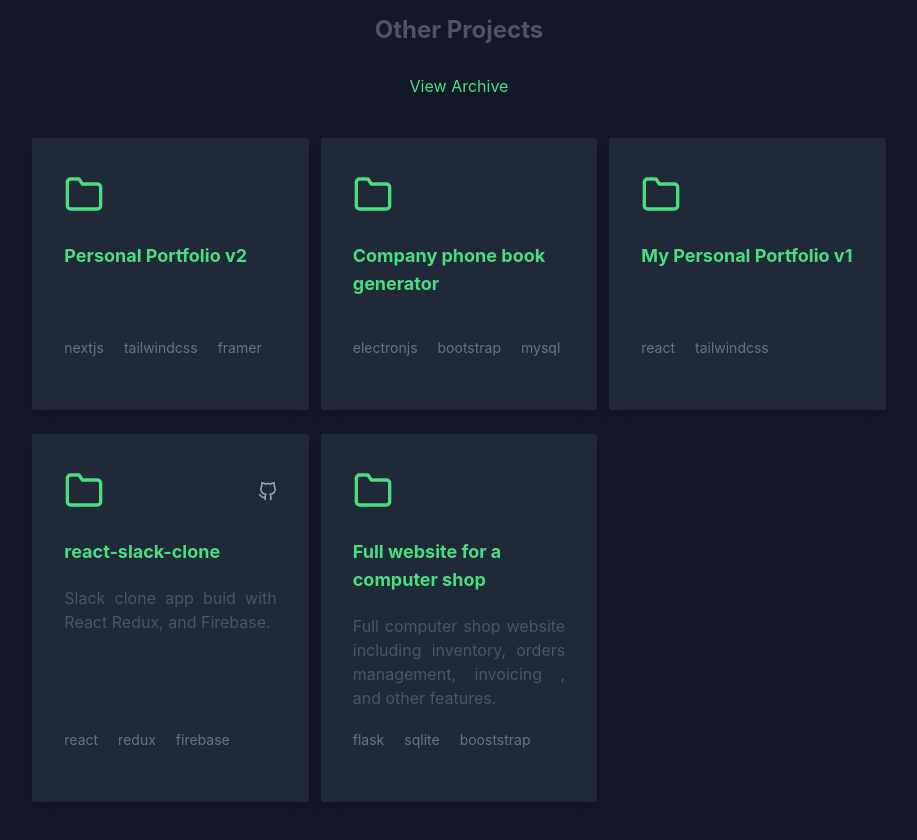
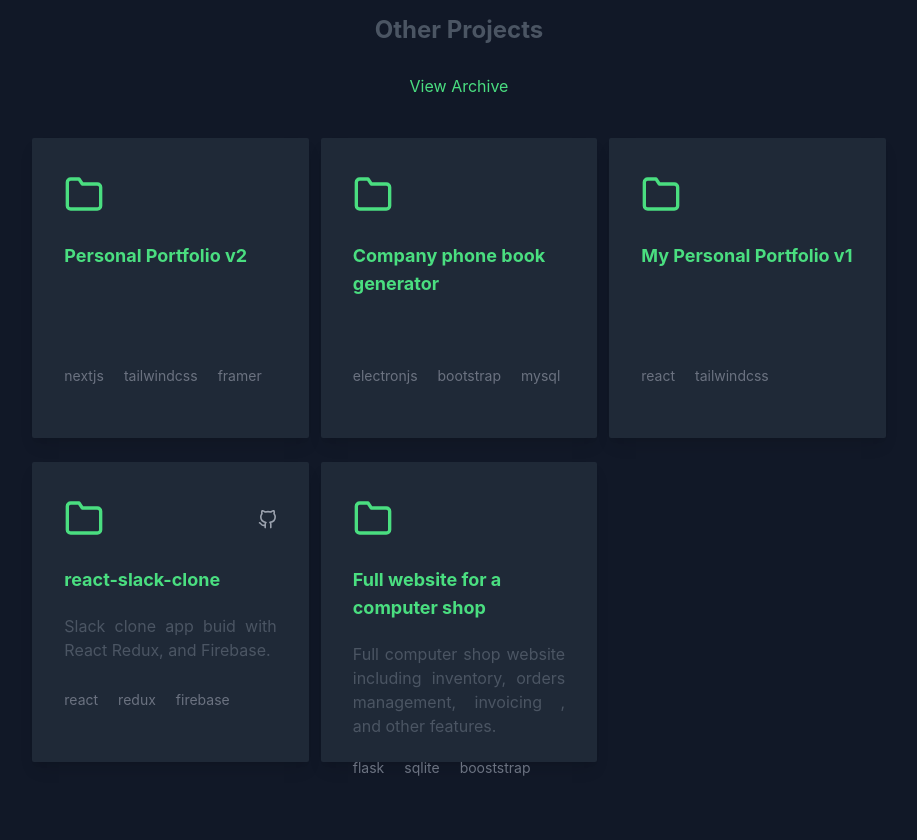
Before and after one commit to bfate7/portfolio-v2, a Next.js app: page / in a window 1280 px wide. Shown: the part 3860-4700 px from the top of the page, without its empty margins (181-1098 px from the left). Built offline with nearby package versions, Linux system fonts and the light colour scheme.

Commit message:
fix Project component min height

```diff
--- a/components/Project.js
+++ b/components/Project.js
@@ -11,7 +11,7 @@
 }) => {
   return (
     <motion.div
-      className='border dark:border-0 dark:bg-primary-lighten-1 p-5  md:p-8 mt-3 shadow-lg flex flex-col  rounded-sm min-w-[250px]'
+      className='border dark:border-0 dark:bg-primary-lighten-1 p-5  md:p-8 mt-3 shadow-lg flex flex-col  rounded-sm min-w-[250px] min-h-[300px] max-h-[300px]'
       whileHover={{ y: -10 }}
     >
       <div className='flex justify-between items-center'>
```
